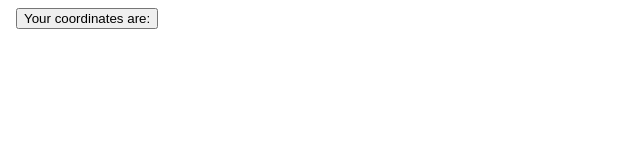
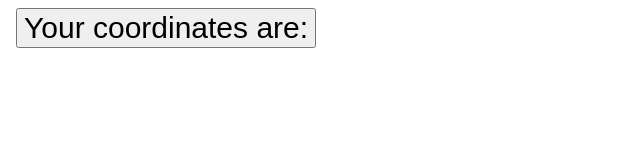
Before and after one commit to Technodude150/Technodude150.github.io, a plain HTML site: page getLocation.html in a window 1280 px wide. Shown: the whole page, without its empty margins (0-640 px from the left). Drawn offline with Linux system fonts and the light colour scheme.

Commit message:
Increased size of button

```diff
--- a/getLocation.html
+++ b/getLocation.html
@@ -1,8 +1,15 @@
 <!DOCTYPE html>
 <html>
+<head>
+	<style>
+		#button {
+			font-size: 30px;
+		}
+	</style>
+</head>
 <body>
 
-<button onclick="getLocation()">Your coordinates are:</button>
+<button id="button" onclick="getLocation()">Your coordinates are:</button>
 
 <p id="Test"></p>
 
@@ -14,7 +21,8 @@ function getLocation() {
     if (navigator.geolocation) {
       //If supported, run the getCurrentPosition() method
       //If the getCurrentPosition() method is successful, it returns a coordinates object to the function specified in the parameter (showPosition)
-        navigator.geolocation.getCurrentPosition(showPosition, showError);
+        //First method to run is ShowPosition, if it isn't successful, then showError is ran
+		navigator.geolocation.getCurrentPosition(showPosition, showError);
     } else {
       //If not, display a message to the user
         x.innerHTML = "Geolocation is not supported by this browser.";
```
